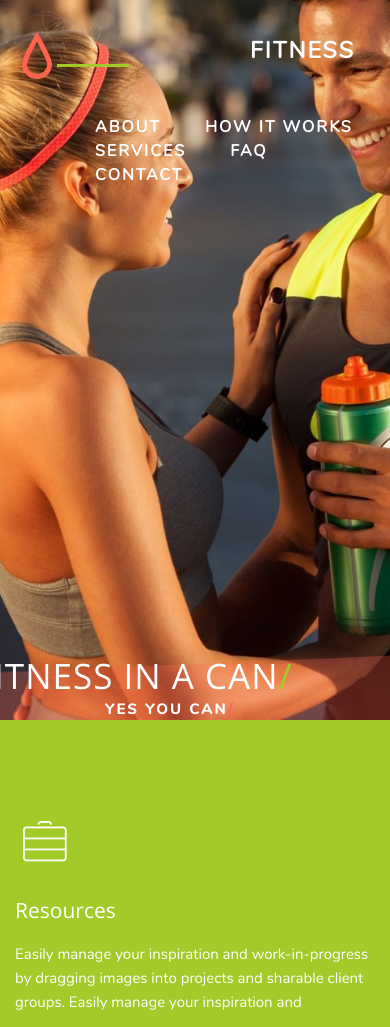
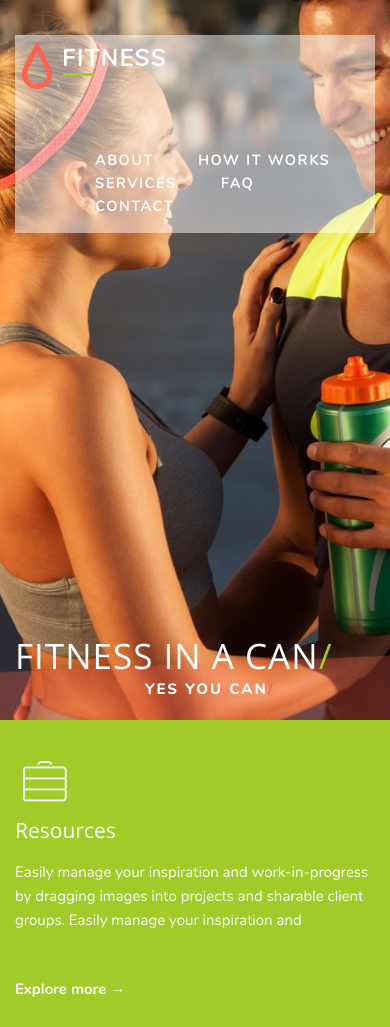
Before and after one commit to machinek56/fitness-landing, a plain HTML site: page app/index.html in a window 390 px wide. Shown: the top 1027 px of the page. Drawn offline with Linux system fonts and the light colour scheme.

Commit message:
Added responsive elements

```diff
--- a/app/css/main.css
+++ b/app/css/main.css
@@ -19,16 +19,21 @@ body {
   background-size: cover;
   padding: 35px 0;
 }
+.header {
+  background-color: rgba(255, 255, 255, 0.5);
+  /*position: fixed;*/
+}
 
 /*
 * Logo
 */
 
-.logo-box {
+.logo-box a {
+  text-decoration: none;
 }
-.logo {
-  position: relative;
-  top: -10px;
+
+.logo-box a:hover {
+  text-decoration: none;
 }
 
 .logo-title {
@@ -37,16 +42,16 @@ body {
   font-size: 2.3rem;
   font-weight: bold;
   color: #fff;
-  float: right;
   position: relative;
-  right: 20px;
   letter-spacing: 2px;
+  top: -53px;
+  left: 47px;
 }
 .logoborder {
   position: relative;
-  top: -32px;
-  left: 42px;
-  width: 20%;
+  top: -56px;
+  left: 48px;
+  width: 3.2rem;
   border-bottom: 3px solid #a2ca28;
 
 }
@@ -68,6 +73,7 @@ body {
 }
 .list-item a {
   font-family: 'Nunito', sans-serif;
+  font-size: 1.4rem;
   color: #fff;
   text-transform: uppercase;
   letter-spacing: 2px;
@@ -86,8 +92,7 @@ body {
 
 .motto-box {
   position: relative;
-  top: 450px;
-  left: -40px;
+  top: 400px;
   line-height: 1.3;
 }
 
@@ -120,8 +125,7 @@ body {
 
 
 .features-list {
-  margin-bottom: 110px;
-  padding-top: 100px;
+  margin: 110px 0;
 }
 
 .feature-item {
@@ -228,6 +232,9 @@ body {
   background-size: cover;
   background-position: center;
 }
+.item-image img {
+  min-width: 100%;
+}
 .item-image-content {
   font-family: 'Nunito Bold', sans-serif;
   text-transform: capitalize;
@@ -325,10 +332,6 @@ body {
 * Banner
 */
 
-.banner-container {
-  background-color: #0d1119;
-}
-
 .banner-box {
   background: url('../images/banner-man.jpg') no-repeat;
   background-position: top center;
@@ -383,7 +386,7 @@ body {
 */
 
 .footer-box {
-    margin-top: 60px;
+    margin-top: 60px
 }
 
 .footer-heading {
@@ -445,6 +448,7 @@ body {
 .contact-form {
   padding-top: 30px;
   padding-bottom: 200px;
+  color: #2d363e;
 }
 
 .contact-form input {
--- /dev/null
+++ b/app/css/media.css
@@ -0,0 +1,29 @@
+
+
+
+@media screen and (max-width: 768px) {
+
+  .features-list {
+    margin: 40px 0;
+  }
+
+  .feature-item {
+    height: 260px;
+    margin-bottom: 30px;
+  }
+}
+
+@media screen and (max-width: 480px) {
+
+  .features-list {
+    margin: 40px 0;
+  }
+  .feature-item {
+    height: 240px;
+    margin-bottom: 30px;
+  }
+
+  .feature-header h2 {
+    margin: 10px 0;
+  }
+}
--- a/app/index.html
+++ b/app/index.html
@@ -2,19 +2,21 @@
 <html>
   <head>
     <meta charset="utf-8">
-    <meta name="viewport" content="width=device-width, initial-scale=1">
+    <meta name="viewport" content="width=device-width, initial-scale=1.0">
     <title>Fitness</title>
     <link rel="stylesheet" href="/css/main.css">
+    <link rel="stylesheet" href="/css/media.css">
   </head>
   <body>
 
     <header class="container-header">
 
       <div class="container">
+        <div class="header">
+
           <div class="row">
 
-
-          <div class="col-md-2">
+            <div class="col-sm-4 col-md-2 col-lg-2">
               <div class="logo-box">
                 <a href="#">
                   <img class="logo" src="/images/logo.png" alt="logo">
@@ -24,7 +26,7 @@
               </div>
             </div>
 
-          <div class="col-md-10">
+            <div class="col-xs-12 col-sm-8 col-md-10 сol-lg-10">
               <nav class="main-nav">
                 <ul class="nav-list">
                   <li class="list-item"><a href="#">About</a></li>
@@ -36,12 +38,13 @@
               </nav>
             </div>
 
-
+          </div>
 
         </div>
 
+
         <div class="row">
-          <div class="col-md-4 col-md-offset-1">
+          <div class="col-xs-12 col-sm-8 col-md-4 col-lg-4">
             <div class="motto-box">
               <span class="mottotext">Fitness in a can<span class="mottoslash -green">/</span></span> <br>
               <span class="mottosubtext">yes you can<span class="mottoslash -red">/</span></span>
@@ -59,7 +62,7 @@
         <div class="features-list">
           <div class="row">
 
-            <div class="feature-item col-md-3">
+            <div class="feature-item col-xs-12 col-sm-6 col-md-3 col-lg-3">
                 <div class="feature-icon">
                   <img src="images/portfolio.png" alt="Resources">
                 </div>
@@ -73,7 +76,7 @@
             </div>
 
 
-            <div class="feature-item col-md-3">
+            <div class="feature-item col-xs-12 col-sm-6 col-md-3 col-lg-3">
                 <div class="feature-icon">
                   <img src="images/velocity.png" alt="Resources">
                 </div>
@@ -86,7 +89,7 @@
                 </div>
             </div>
 
-            <div class="feature-item col-md-3">
+            <div class="feature-item col-xs-12 col-sm-6 col-md-3 col-lg-3">
                 <div class="feature-icon">
                   <img src="images/cloud.png" alt="Connect">
                 </div>
@@ -99,7 +102,7 @@
                 </div>
             </div>
 
-            <div class="feature-item col-md-3">
+            <div class="feature-item col-xs-12 col-sm-6 col-md-3 col-lg-3">
                 <div class="feature-icon">
                   <img src="images/message.png" alt="Communicate">
                 </div>
```
Lines whose indentation alone changed are shown as unchanged.
